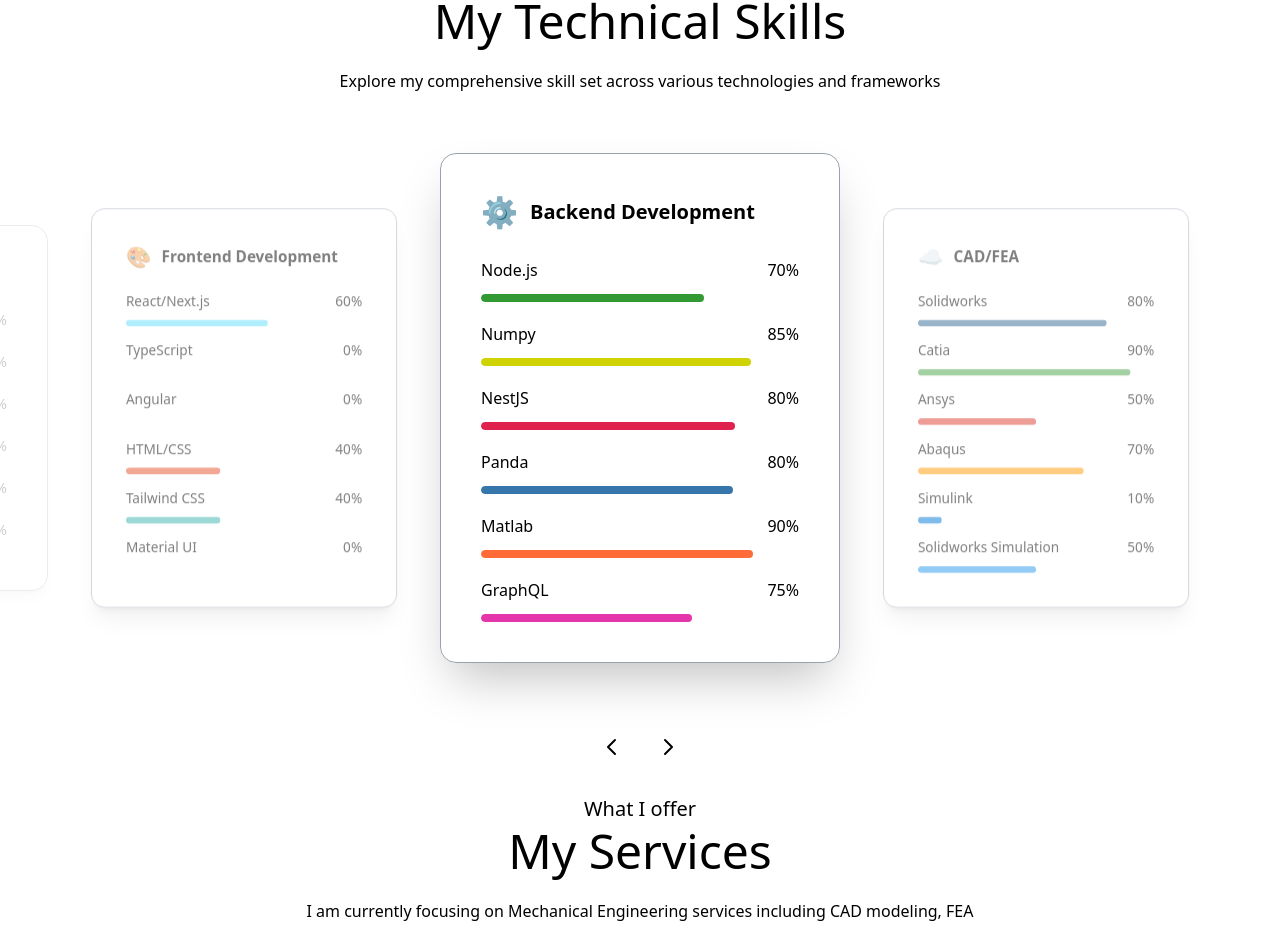
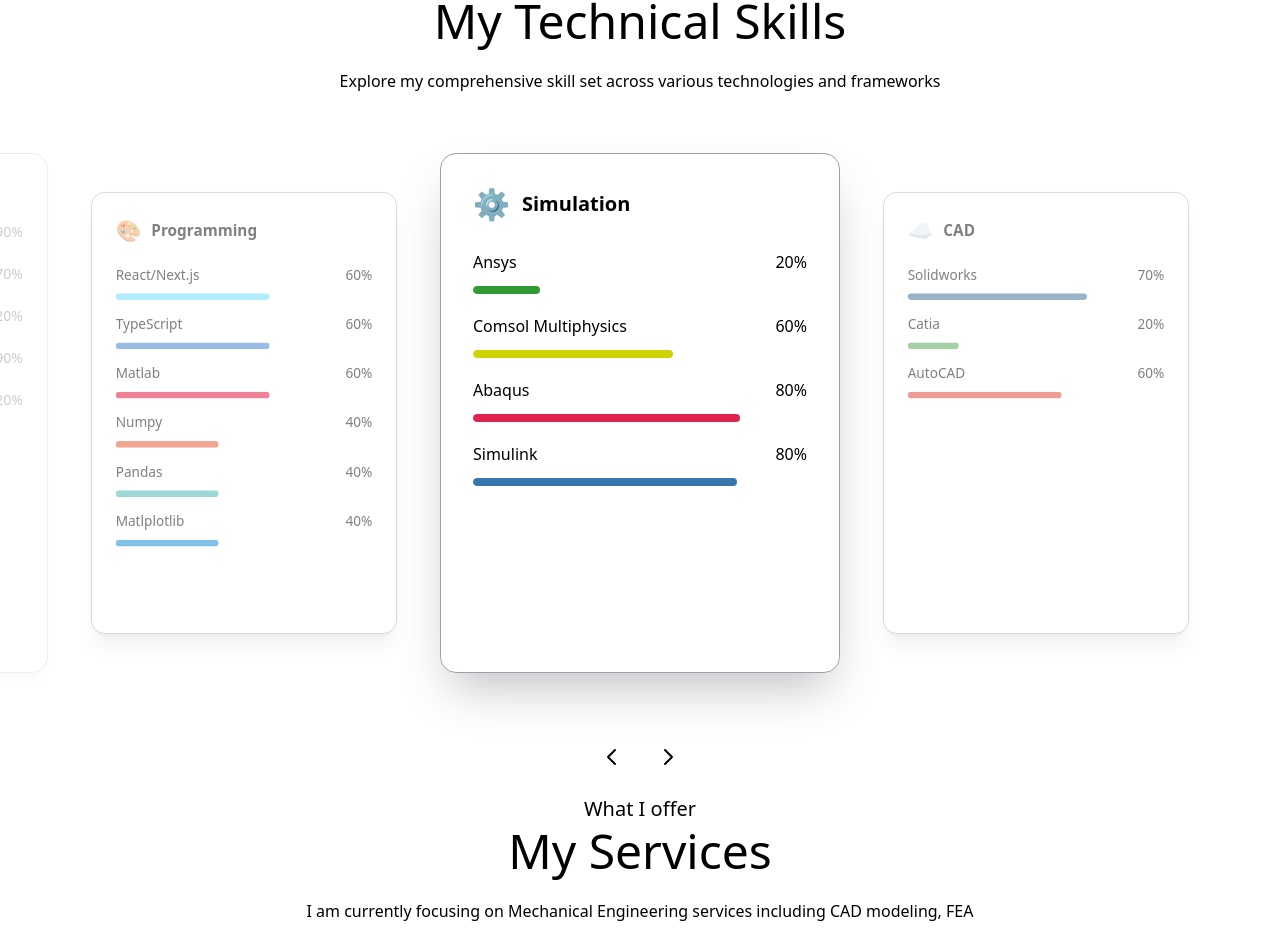
Before and after one commit to syedzainalii/portfolio, a Next.js app in the folder client/: page / in a window 1280 px wide. Shown: the part 2399-3334 px from the top of the page. Built offline with nearby package versions, Linux system fonts and the light colour scheme; a web font is replaced by a local one.

Commit message:
first commit

```diff
--- a/client/app/Components/Skills.jsx
+++ b/client/app/Components/Skills.jsx
@@ -5,81 +5,68 @@ import {motion} from "motion/react"
 
 const skillCategories = [
   {
-    title: "Frontend Development",
+    title: "Programming",
     icon: "🎨",
-    bgColor: "border border-gray-400 border dark:border-gray-600  rounded-2xl p-10 cursor-pointer hover:bg-lightHover hover:-translate-y-1 duration-500 hover:shadow-[4px_4px_0_#000] break-words hyphens-auto dark:bg-darkHover dark:hover:shadow-[4px_4px_0_#fff] dark:hover:bg-darkHover/50",
+    bgColor: "border border-gray-400 border dark:border-gray-600  rounded-2xl cursor-pointer hover:bg-lightHover hover:-translate-y-1 duration-500 hover:shadow-[4px_4px_0_#000] break-words hyphens-auto dark:bg-darkHover dark:hover:shadow-[4px_4px_0_#fff] dark:hover:bg-darkHover/50",
     skills: [
       { name: "React/Next.js", level: 60, color: "#61DAFB" },
-      { name: "TypeScript", level: 0, color: "#3178C6" },
-      { name: "Angular", level: 0, color: "#DD0031" },
-      { name: "HTML/CSS", level: 40, color: "#E34F26" },
-      { name: "Tailwind CSS", level: 40, color: "#38B2AC" },
-      { name: "Material UI", level: 0, color: "#0081CB" },
+      { name: "TypeScript", level: 60, color: "#3178C6" },
+      { name: "Matlab", level: 60, color: "#DD0031" },
+      { name: "Numpy", level: 40, color: "#E34F26" },
+      { name: "Pandas", level: 40, color: "#38B2AC" },
+      { name: "Matlplotlib", level: 40, color: "#0081CB" },
     ],
   },
   {
-    title: "Backend Development",
+    title: "Simulation",
     icon: "⚙️",
-    bgColor: "border border-gray-400 border dark:border-gray-600  rounded-2xl p-10 cursor-pointer hover:bg-lightHover hover:-translate-y-1 duration-500 hover:shadow-[4px_4px_0_#000] break-words hyphens-auto dark:bg-darkHover dark:hover:shadow-[4px_4px_0_#fff] dark:hover:bg-darkHover/50",
+    bgColor: "border border-gray-400 border dark:border-gray-600  rounded-2xl cursor-pointer hover:bg-lightHover hover:-translate-y-1 duration-500 hover:shadow-[4px_4px_0_#000] break-words hyphens-auto dark:bg-darkHover dark:hover:shadow-[4px_4px_0_#fff] dark:hover:bg-darkHover/50",
     skills: [
-      { name: "Node.js", level: 70, color: "#339933" },
-      { name: "Numpy", level: 85, color: "#cfd304ff" },
-      { name: "NestJS", level: 80, color: "#E0234E" },
-      { name: "Panda", level: 80, color: "#3776AB" },
-      { name: "Matlab", level: 90, color: "#FF6C37" },
-      { name: "GraphQL", level: 75, color: "#E535AB" },
+      { name: "Ansys", level: 20, color: "#339933" },
+      { name: "Comsol Multiphysics", level: 60, color: "#cfd304ff" },
+      { name: "Abaqus", level: 80, color: "#E0234E" },
+      { name: "Simulink", level: 80, color: "#3776AB" },
     ],
   },
   {
-    title: "CAD/FEA",
+    title: "CAD",
     icon: "☁️",
-    bgColor: "border border-gray-400 border dark:border-gray-600  rounded-2xl p-10 cursor-pointer hover:bg-lightHover hover:-translate-y-1 duration-500 hover:shadow-[4px_4px_0_#000] break-words hyphens-auto dark:bg-darkHover dark:hover:shadow-[4px_4px_0_#fff] dark:hover:bg-darkHover/50",
+    bgColor: "border border-gray-400 border dark:border-gray-600  rounded-2xl cursor-pointer hover:bg-lightHover hover:-translate-y-1 duration-500 hover:shadow-[4px_4px_0_#000] break-words hyphens-auto dark:bg-darkHover dark:hover:shadow-[4px_4px_0_#fff] dark:hover:bg-darkHover/50",
     skills: [
-      { name: "Solidworks", level: 80, color: "#336791" },
-      { name: "Catia", level: 90, color: "#47A248" },
-      { name: "Ansys", level: 50, color: "#DC382D" },
-      { name: "Abaqus", level: 70, color: "#FF9900" },
-      { name: "Simulink", level: 10, color: "#0078D4" },
-      { name: "Solidworks Simulation", level: 50, color: "#2496ED" },
+      { name: "Solidworks", level: 70, color: "#336791" },
+      { name: "Catia", level: 20, color: "#47A248" },
+      { name: "AutoCAD", level: 60, color: "#DC382D" },
+    ],
+  },
+  {
+    title: "Project Management",
+    icon: "📱",
+    bgColor: "border border-gray-400 border dark:border-gray-600  rounded-2xl cursor-pointer hover:bg-lightHover hover:-translate-y-1 duration-500 hover:shadow-[4px_4px_0_#000] break-words hyphens-auto dark:bg-darkHover dark:hover:shadow-[4px_4px_0_#fff] dark:hover:bg-darkHover/50",
+    skills: [
+      { name: "Jira", level: 70, color: "#61DAFB" },
+      { name: "Wrike", level: 90, color: "#326CE5" },
+      { name: "Agile/Scrum", level: 60, color: "#D24939" },
+      { name: "Trello", level: 50, color: "#0079BF" },
     ],
   },
   {
     title: "Tools & Others",
     icon: "🛠️",
-    bgColor: "border border-gray-400 border dark:border-gray-600  rounded-2xl p-10 cursor-pointer hover:bg-lightHover hover:-translate-y-1 duration-500 hover:shadow-[4px_4px_0_#000] break-words hyphens-auto dark:bg-darkHover dark:hover:shadow-[4px_4px_0_#fff] dark:hover:bg-darkHover/50",
+    bgColor: "border border-gray-400 border dark:border-gray-600  rounded-2xl cursor-pointer hover:bg-lightHover hover:-translate-y-1 duration-500 hover:shadow-[4px_4px_0_#000] break-words hyphens-auto dark:bg-darkHover dark:hover:shadow-[4px_4px_0_#fff] dark:hover:bg-darkHover/50",
     skills: [
       { name: "Git/GitHub", level: 90, color: "#F05032" },
-      { name: "Jira", level: 60, color: "#2088FF" },
-      { name: "Wrike", level: 65, color: "#C21325" },
-      { name: "Agile/Scrum", level: 85, color: "#0052CC" },
-      { name: "Linux", level: 60, color: "#FCC624" },
-      { name: "Microsoft Office", level: 90, color: "#000000" },
-    ],
-  },
-  {
-    title: "Data Visualization",
-    icon: "📱",
-    bgColor: "border border-gray-400 border dark:border-gray-600  rounded-2xl p-10 cursor-pointer hover:bg-lightHover hover:-translate-y-1 duration-500 hover:shadow-[4px_4px_0_#000] break-words hyphens-auto dark:bg-darkHover dark:hover:shadow-[4px_4px_0_#fff] dark:hover:bg-darkHover/50",
-    skills: [
-      { name: "Matlplotlib", level: 70, color: "#61DAFB" },
-      { name: "Tableau", level: 90, color: "#326CE5" },
-      { name: "Power Bi", level: 60, color: "#D24939" },
-      { name: "abs", level: 0, color: "#7B42BC" },
-      { name: "aby", level: 0, color: "#009639" },
-      { name: "abc", level: 0, color: "#FF6B6B" },
+      { name: "Tableau", level: 70, color: "#2088FF" },
+      { name: "Power Bi", level: 20, color: "#C21325" },
+      { name: "Microsoft Office", level: 90, color: "#0052CC" },
+      { name: "Linux", level: 20, color: "#FCC624" },
     ],
   },
 ];
 
 export default function Skills() {
   const [selectedIndex, setSelectedIndex] = useState(0);
-  const [isMounted, setIsMounted] = useState(false);
   const [isTransitioning, setIsTransitioning] = useState(false);
   const [direction, setDirection] = useState(null); // 'next' or 'prev'
-
-  useEffect(() => {
-    setIsMounted(true);
-  }, []);
 
   const scrollPrev = useCallback(() => {
     if (isTransitioning) return;
@@ -110,8 +97,6 @@ export default function Skills() {
     }, 5000);
     return () => clearInterval(timer);
   }, [scrollNext]);
-
-  if (!isMounted) return null;
 
   const currentCategory = skillCategories[selectedIndex];
 
@@ -304,7 +289,7 @@ export default function Skills() {
             >
               <div
                 className={`bg-gradient-to-br ${skillCategories[prev2Index].bgColor} p-6 rounded-2xl
-                  backdrop-blur-sm border border-foreground/10 shadow-lg w-[320px]`}
+                  backdrop-blur-sm border border-foreground/10 shadow-lg w-[320px] h-[520px] flex flex-col overflow-hidden`}
               >
                 <div className="flex items-center gap-3 mb-4">
                   <span className="text-xl">{skillCategories[prev2Index].icon}</span>
@@ -312,7 +297,7 @@ export default function Skills() {
                     {skillCategories[prev2Index].title}
                   </h3>
                 </div>
-                <div className="space-y-3">
+                <div className="flex-1 min-h-0 overflow-y-auto space-y-3">
                   {skillCategories[prev2Index].skills.map((skill) => (
                     <div key={skill.name}>
                       <div className="flex justify-between mb-1">
@@ -359,7 +344,7 @@ export default function Skills() {
             >
               <div
                 className={`bg-gradient-to-br ${skillCategories[prev1Index].bgColor} p-7 rounded-2xl
-                  backdrop-blur-sm border border-foreground/10 shadow-xl w-[360px]`}
+                  backdrop-blur-sm border border-foreground/10 shadow-xl w-[360px] h-[520px] flex flex-col overflow-hidden`}
               >
                 <div className="flex items-center gap-3 mb-5">
                   <span className="text-2xl">{skillCategories[prev1Index].icon}</span>
@@ -367,7 +352,7 @@ export default function Skills() {
                     {skillCategories[prev1Index].title}
                   </h3>
                 </div>
-                <div className="space-y-3">
+                <div className="flex-1 min-h-0 overflow-y-auto space-y-3">
                   {skillCategories[prev1Index].skills.map((skill) => (
                     <div key={skill.name}>
                       <div className="flex justify-between mb-1.5">
@@ -395,7 +380,7 @@ export default function Skills() {
                 key={selectedIndex}
                 className={`bg-gradient-to-br ${currentCategory.bgColor} p-8 rounded-2xl
                   backdrop-blur-sm border border-foreground/10 shadow-2xl
-                  w-[400px] transition-all duration-300 skills-center-card
+                  w-[400px] h-[520px] flex flex-col overflow-hidden transition-all duration-300 skills-center-card
                   hover:shadow-[0_20px_60px_rgba(0,0,0,0.3)]
                   ${direction === 'next' ? 'skills-rotate-out-left' : ''}
                   ${direction === 'prev' ? 'skills-rotate-out-right' : ''}
@@ -408,7 +393,7 @@ export default function Skills() {
                   </h3>
                 </div>
 
-                <div className="space-y-4">
+                <div className="flex-1 min-h-0 overflow-y-auto space-y-4">
                   {currentCategory.skills.map((skill, skillIndex) => (
                     <div
                       key={`${selectedIndex}-${skill.name}`}
@@ -456,7 +441,7 @@ export default function Skills() {
             >
               <div
                 className={`bg-gradient-to-br ${skillCategories[next1Index].bgColor} p-7 rounded-2xl
-                  backdrop-blur-sm border border-foreground/10 shadow-xl w-[360px]`}
+                  backdrop-blur-sm border border-foreground/10 shadow-xl w-[360px] h-[520px] flex flex-col overflow-hidden`}
               >
                 <div className="flex items-center gap-3 mb-5">
                   <span className="text-2xl">{skillCategories[next1Index].icon}</span>
@@ -464,7 +449,7 @@ export default function Skills() {
                     {skillCategories[next1Index].title}
                   </h3>
                 </div>
-                <div className="space-y-3">
+                <div className="flex-1 min-h-0 overflow-y-auto space-y-3">
                   {skillCategories[next1Index].skills.map((skill) => (
                     <div key={skill.name}>
                       <div className="flex justify-between mb-1.5">
@@ -507,7 +492,7 @@ export default function Skills() {
             >
               <div
                 className={`bg-gradient-to-br ${skillCategories[next2Index].bgColor} p-6 rounded-2xl
-                  backdrop-blur-sm border border-foreground/10 shadow-lg w-[320px]`}
+                  backdrop-blur-sm border border-foreground/10 shadow-lg w-[320px] h-[520px] flex flex-col overflow-hidden`}
               >
                 <div className="flex items-center gap-3 mb-4">
                   <span className="text-xl">{skillCategories[next2Index].icon}</span>
@@ -515,7 +500,7 @@ export default function Skills() {
                     {skillCategories[next2Index].title}
                   </h3>
                 </div>
-                <div className="space-y-3">
+                <div className="flex-1 min-h-0 overflow-y-auto space-y-3">
                   {skillCategories[next2Index].skills.map((skill) => (
                     <div key={skill.name}>
                       <div className="flex justify-between mb-1">
```
